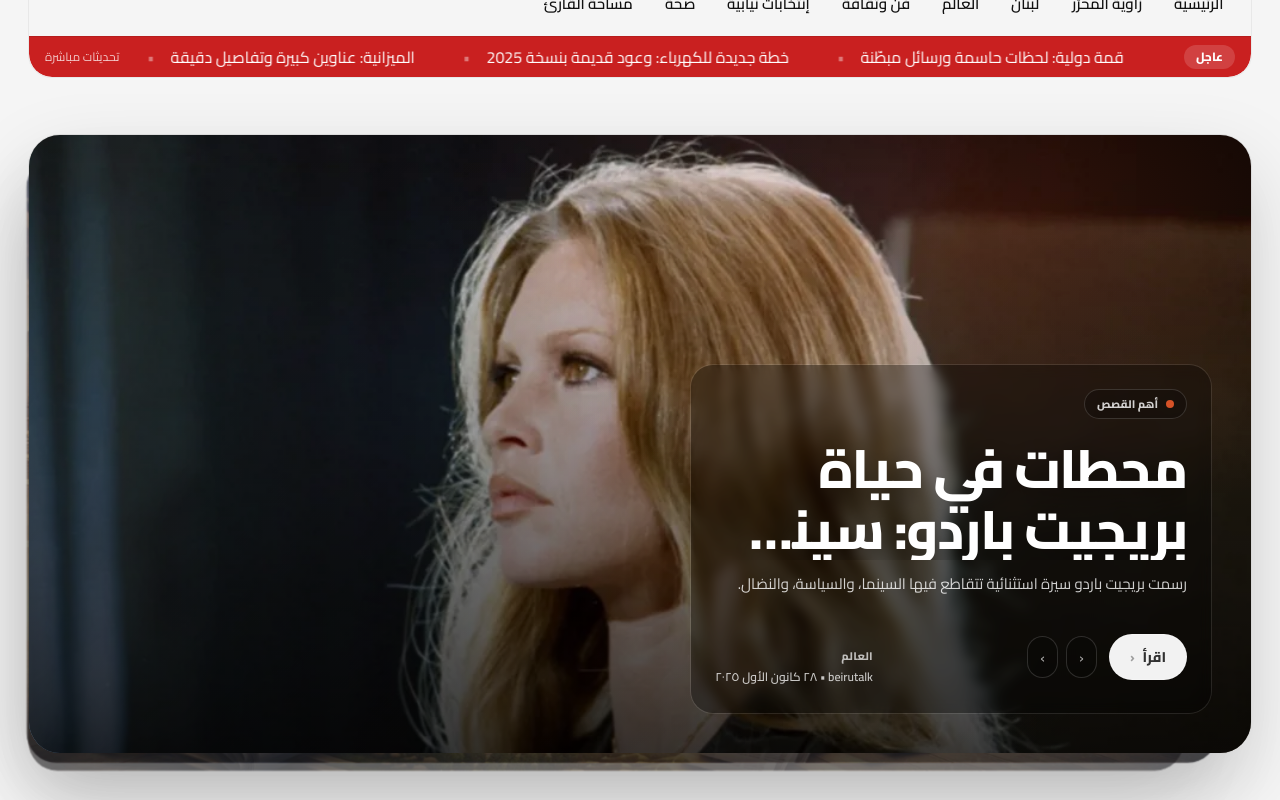
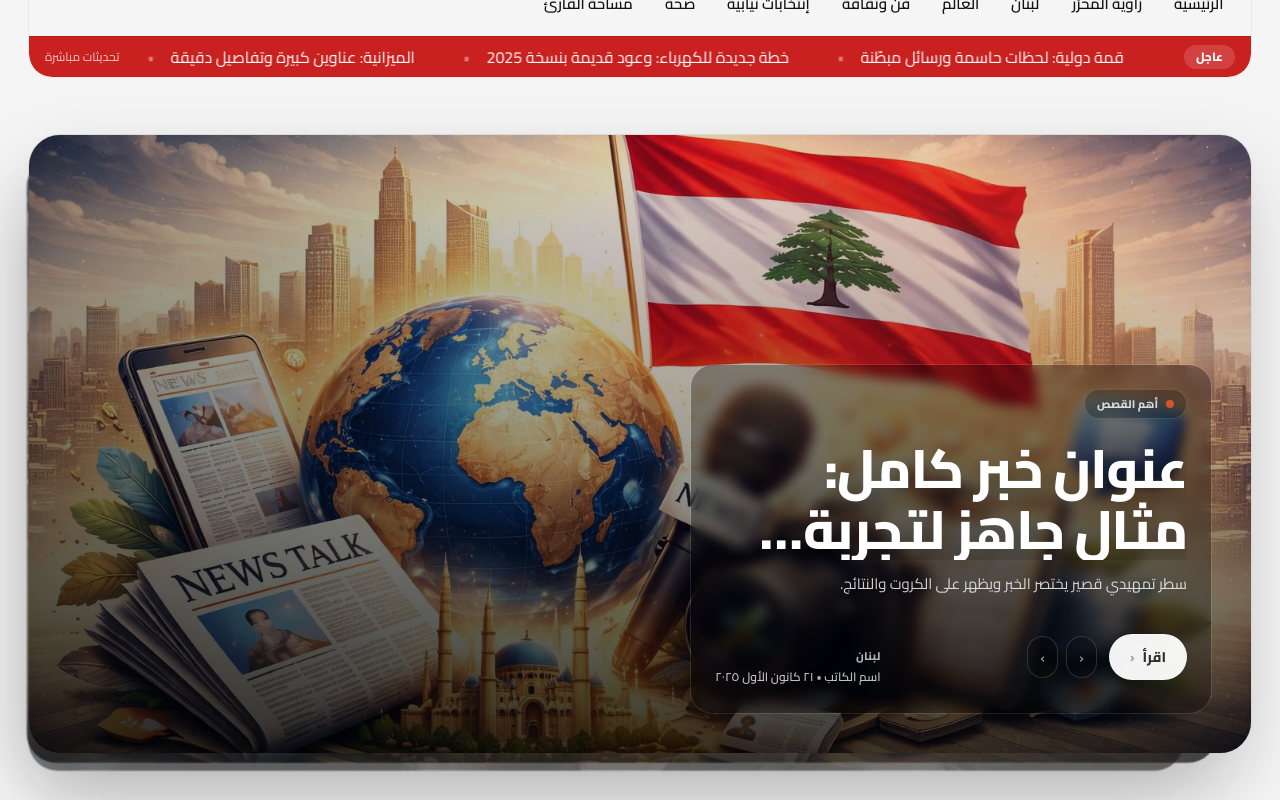
Before and after one commit to CurveaDesign/beirutalk-news, a Next.js app: page / in a window 1280 px wide. Shown: the part 540-1340 px from the top of the page. Built offline with nearby package versions, Linux system fonts and the light colour scheme; no server answers.

Commit message:
Fix content date serialization and hero auto-rotate

```diff
--- a/src/components/home/HeroStack.tsx
+++ b/src/components/home/HeroStack.tsx
@@ -25,33 +25,71 @@ export default function HeroStack({ posts }: { posts?: Post[] }) {
   const downX = useRef<number | null>(null)
   const dx = useRef(0)
 
-  const next = useCallback(() => setActive((v) => (v + 1) % items.length), [items.length])
-  const prev = useCallback(() => setActive((v) => (v - 1 + items.length) % items.length), [items.length])
+  // auto-rotate
+  const timerRef = useRef<number | null>(null)
+  const pauseUntilRef = useRef<number>(0)
+
+  const pauseAuto = useCallback((ms: number = 8000) => {
+    pauseUntilRef.current = Date.now() + ms
+  }, [])
+
+  const next = useCallback(() => {
+    if (items.length <= 1) return
+    setActive((v) => (v + 1) % items.length)
+  }, [items.length])
+
+  const prev = useCallback(() => {
+    if (items.length <= 1) return
+    setActive((v) => (v - 1 + items.length) % items.length)
+  }, [items.length])
 
   useEffect(() => {
     const onKey = (e: KeyboardEvent) => {
       if (items.length <= 1) return
+      pauseAuto()
       if (e.key === "ArrowLeft") next()
       if (e.key === "ArrowRight") prev()
     }
     window.addEventListener("keydown", onKey)
     return () => window.removeEventListener("keydown", onKey)
-  }, [items.length, next, prev])
+  }, [items.length, next, prev, pauseAuto])
+
+  useEffect(() => {
+    if (items.length <= 1) return
+
+    const tick = () => {
+      const now = Date.now()
+      if (now >= pauseUntilRef.current) {
+        setActive((v) => (v + 1) % items.length)
+      }
+    }
+
+    timerRef.current = window.setInterval(tick, 6000)
+
+    return () => {
+      if (timerRef.current) window.clearInterval(timerRef.current)
+      timerRef.current = null
+    }
+  }, [items.length])
 
   const onPointerDown = (e: React.PointerEvent) => {
+    pauseAuto()
     downX.current = e.clientX
     dx.current = 0
   }
+
   const onPointerMove = (e: React.PointerEvent) => {
     if (downX.current == null) return
     dx.current = e.clientX - downX.current
   }
+
   const onPointerUp = () => {
     if (downX.current == null) return
     const delta = dx.current
     downX.current = null
     dx.current = 0
     if (Math.abs(delta) < 48) return
+    pauseAuto()
     if (delta < 0) next()
     else prev()
   }
@@ -93,7 +131,6 @@ export default function HeroStack({ posts }: { posts?: Post[] }) {
               aria-hidden={!isFront}
             >
               <article className="relative h-full overflow-hidden rounded-[32px] border border-black/10 bg-[color:var(--bt-gray-light)] shadow-[0_30px_80px_rgba(0,0,0,0.14)]">
-                {/* If image exists (or placeholder), we render it */}
                 <Image
                   src={img}
                   alt={p.fm.title}
@@ -112,15 +149,19 @@ export default function HeroStack({ posts }: { posts?: Post[] }) {
 
                 {/* content */}
                 <div className="relative z-10 flex h-full items-end p-4 md:p-10">
-
-                  <div className="w-full max-w-[58ch] rounded-[22px] bg-black/30 p-4 backdrop-blur-[6px] ring-1 ring-white/10 md:p-6 md:w-auto">
+                  <div className="w-full max-w-[58ch] rounded-[22px] bg-black/30 p-4 backdrop-blur-[6px] ring-1 ring-white/10 md:w-auto md:p-6">
                     <div className="inline-flex items-center gap-2 rounded-full border border-white/15 bg-black/25 px-3 py-1.5 text-[11px] font-extrabold text-white/80">
                       <span className="h-2 w-2 rounded-full bg-[color:var(--bt-primary)]" />
                       أهم القصص
                     </div>
 
                     <h1 className="mt-5 text-[28px] font-extrabold leading-[1.12] line-clamp-2 tracking-tight text-white md:text-[54px] [text-shadow:0_10px_28px_rgba(0,0,0,0.45)]">
-                      <Link href={href} className="hover:underline underline-offset-4" tabIndex={isFront ? 0 : -1}>
+                      <Link
+                        href={href}
+                        className="hover:underline underline-offset-4"
+                        tabIndex={isFront ? 0 : -1}
+                        onClick={() => pauseAuto()}
+                      >
                         {p.fm.title}
                       </Link>
                     </h1>
@@ -138,6 +179,7 @@ export default function HeroStack({ posts }: { posts?: Post[] }) {
                         <Link
                           href={href}
                           className="inline-flex items-center gap-2 rounded-full border border-white/20 bg-white/95 px-5 py-3 text-sm font-extrabold text-black/80 transition hover:-translate-y-[1px] hover:bg-white"
+                          onClick={() => pauseAuto()}
                         >
                           اقرأ
                           <span className="text-black/35">‹</span>
@@ -147,7 +189,10 @@ export default function HeroStack({ posts }: { posts?: Post[] }) {
                           <div className="flex items-center gap-2">
                             <button
                               type="button"
-                              onClick={prev}
+                              onClick={() => {
+                                pauseAuto()
+                                prev()
+                              }}
                               className="rounded-full border border-white/15 bg-black/20 px-3 py-2 text-sm font-extrabold text-white/65 transition hover:-translate-y-[1px]"
                               aria-label="السابق"
                             >
@@ -155,7 +200,10 @@ export default function HeroStack({ posts }: { posts?: Post[] }) {
                             </button>
                             <button
                               type="button"
-                              onClick={next}
+                              onClick={() => {
+                                pauseAuto()
+                                next()
+                              }}
                               className="rounded-full border border-white/15 bg-black/20 px-3 py-2 text-sm font-extrabold text-white/65 transition hover:-translate-y-[1px]"
                               aria-label="التالي"
                             >
@@ -176,7 +224,6 @@ export default function HeroStack({ posts }: { posts?: Post[] }) {
                             </div>
                           </div>
                         </div>
-
                       </div>
                     ) : null}
                   </div>
@@ -186,7 +233,6 @@ export default function HeroStack({ posts }: { posts?: Post[] }) {
           )
         })}
       </div>
-
     </section>
   )
 }
--- a/src/components/sidebar/Sidebar.tsx
+++ b/src/components/sidebar/Sidebar.tsx
@@ -215,7 +215,6 @@ function SocialPill({
 }
 
 export default function Sidebar({
-  breaking = [],
   mostRead = [],
   pins = [],
   backstage = [],
@@ -271,6 +270,12 @@ export default function Sidebar({
           <ListPostRows posts={mostRead.slice(0, 6)} hrefOf={postHref} />
         </Card>
       ) : null}
+      {/* Pins */}
+      {pins.length ? (
+        <Card title="دبوس" kicker="مختصر">
+          <TextRows items={pins.slice(0, 6)} hrefOf={pinHref} />
+        </Card>
+      ) : null}
 
       {/* Ad #2 */}
       <Card title="" kicker="Advertisement" className="p-0">
@@ -279,12 +284,6 @@ export default function Sidebar({
         </div>
       </Card>
 
-      {/* Pins */}
-      {pins.length ? (
-        <Card title="دبوس" kicker="مختصر">
-          <TextRows items={pins.slice(0, 6)} hrefOf={pinHref} />
-        </Card>
-      ) : null}
 
       {/* Backstage */}
       {backstage.length ? (
--- a/src/lib/content/posts.ts
+++ b/src/lib/content/posts.ts
@@ -34,6 +34,18 @@ function parseMarkdownDir(dir: string): Post[] {
     const raw = fs.readFileSync(fullPath, "utf8")
     const parsed = matter(raw)
     const fm = parsed.data as PostFrontmatter
+
+    // gray-matter (via js-yaml) can parse unquoted YAML dates into Date objects.
+    // Next.js (getStaticProps) requires JSON-serializable props, so normalize to strings.
+    const rawDate = (fm as unknown as { date?: unknown }).date
+    if (rawDate instanceof Date) {
+      fm.date = rawDate.toISOString()
+    } else if (typeof rawDate === "string") {
+      fm.date = rawDate.trim()
+    } else {
+      // Keep a stable fallback to avoid crashes in sort/new Date(...)
+      fm.date = ""
+    }
 
     // fallback slug from filename
     if (!fm.slug) fm.slug = file.replace(/\.md$/, "")
--- a/src/pages/news/[slug].tsx
+++ b/src/pages/news/[slug].tsx
@@ -1,6 +1,4 @@
 import type { GetStaticPaths, GetStaticProps } from "next"
-import Link from "next/link"
-import Image from "next/image"
 
 import SiteLayout from "@/components/layout/SiteLayout"
 import ArticleHero from "@/components/article/ArticleHero"
@@ -145,13 +143,11 @@ export const getStaticProps: GetStaticProps = async (ctx) => {
 export default function NewsArticlePage({
   post,
   latest,
-  related,
   mostRead,
   contact,
   ads,
   breaking,
   authorsMap,
-  tagsMap,
   menus,
 }: {
   post: Post
```
Also changed, not shown: 1 other file (tests, documents, lock files or other folders). Lines whose indentation alone changed are shown as unchanged.
